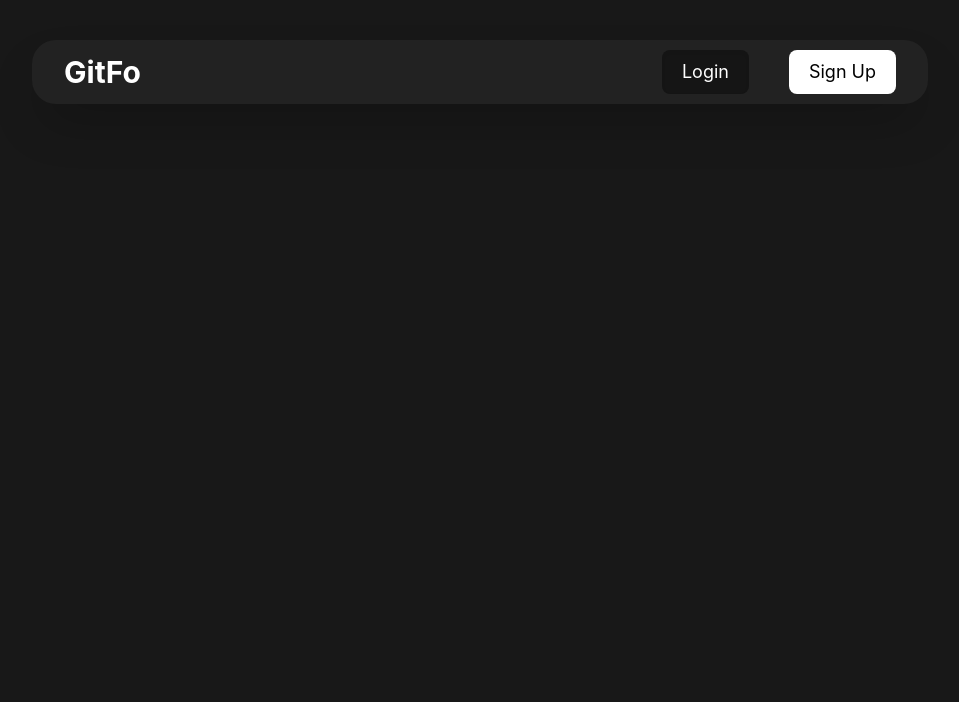
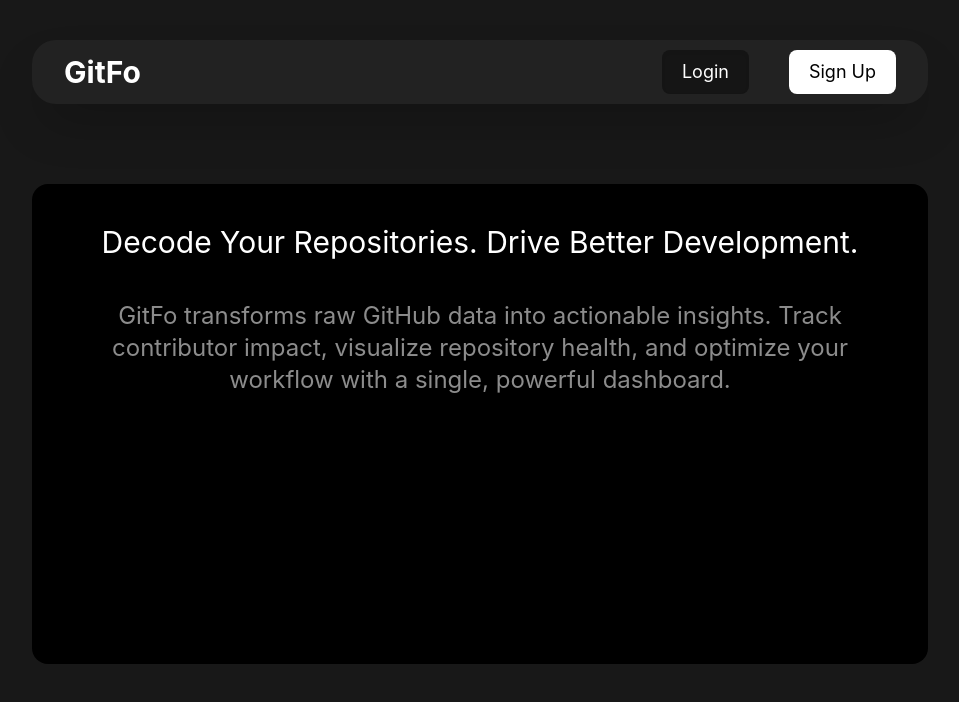
Before and after one commit to meet-asati/GitFo, a React (Vite) app in the folder client/: page / in a window 1280 px wide. Shown: the top 702 px of the page, without its empty margins (160-1119 px from the left). Built offline with nearby package versions, Linux system fonts and the light colour scheme.

Commit message:
Hero Section

```diff
--- a/client/src/App.jsx
+++ b/client/src/App.jsx
@@ -2,13 +2,15 @@
 import { useState } from "react";
 import { useEffect } from "react"
 import NavBar from "./components/Navbar";
+import HeroSection from "./components/HeroSection";
 
 function App() {
 
   return (
     <div className="flex flex-col justify-center bg-[#181818] h-screen">
-      <div className="h-screen mx-48 my-10">
+      <div className="flex flex-col gap-20 h-screen mx-48 my-10">
         <NavBar />
+        <HeroSection />
       </div>
     </div>
   )
--- /dev/null
+++ b/client/src/components/HeroSection.jsx
@@ -0,0 +1,12 @@
+import chart from '../assets/green_charts.png'
+
+function HeroSection() {
+    return (
+        <div className="flex flex-col gap-10 items-center bg-black rounded-2xl h-120 p-10 text-center">
+            <h1 className="text-white text-3xl">Decode Your Repositories. Drive Better Development.</h1>
+            <h2 className="text-2xl text-[#8C8C8C]">GitFo transforms raw GitHub data into actionable insights. Track contributor impact, visualize repository health, and optimize your workflow with a single, powerful dashboard.</h2>
+        </div>
+    )
+}
+
+export default HeroSection;
```
